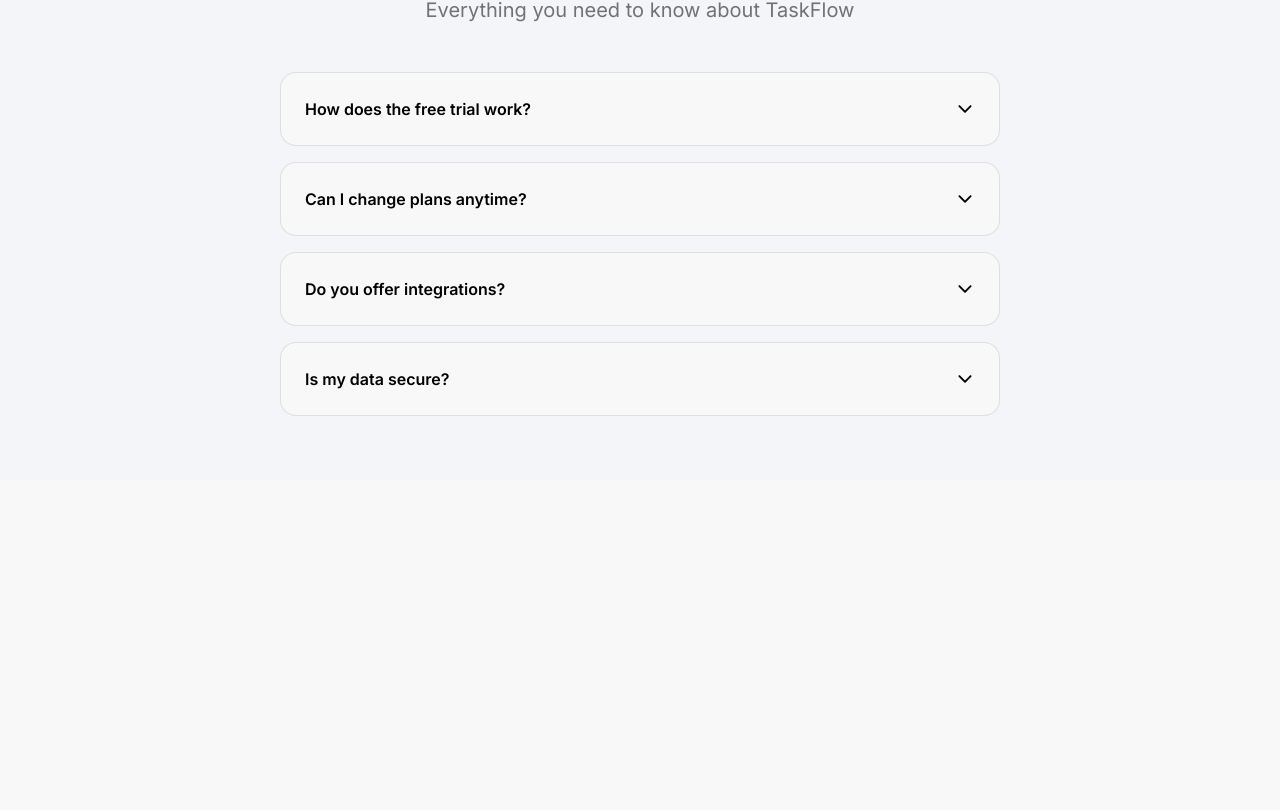
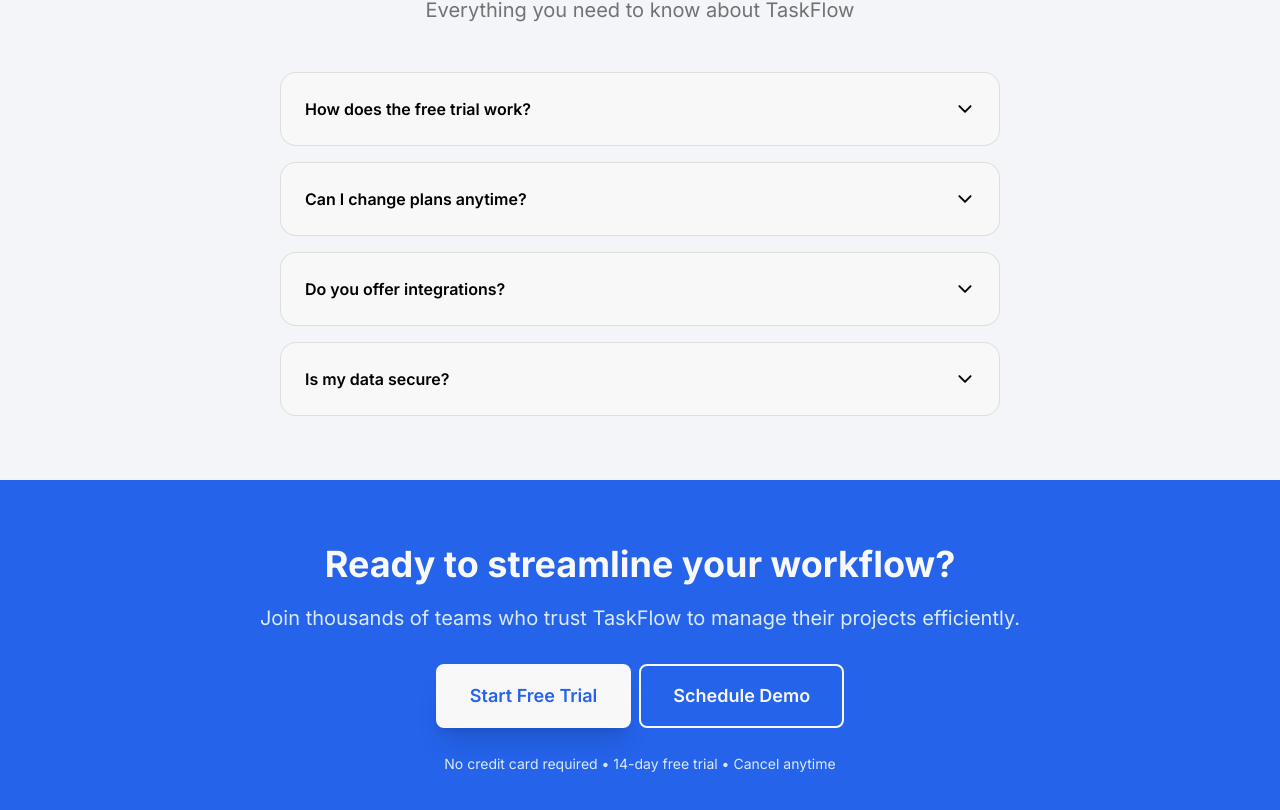
Before and after one commit to Chiemezie-Uchenwoke/taskflow, a React (Vite) app: page / in a window 1280 px wide. Shown: the part 2996-3806 px from the top of the page. Before the commit the page ends 3476 px from the top, so only its background shows below. Built offline with nearby package versions, Linux system fonts and the light colour scheme.

Commit message:
Complete CTA section

```diff
--- /dev/null
+++ b/src/components/CtaJoin/CtaJoin.jsx
@@ -0,0 +1,31 @@
+const CtaJoin = () => {
+    return (
+        <div className="bg-pri-blue py-16">
+            <div className="container flex flex-col items-center gap-5">
+                <h2 className="text-white-shade text-2xl sm:text-3xl lg:text-4xl font-bold text-center">
+                    Ready to streamline your workflow?
+                </h2>
+
+                <p className="text-blue-100 text-center lg:text-xl">
+                    Join thousands of teams who trust TaskFlow to manage their projects efficiently.
+                </p>
+
+                <div className="flex flex-col gap-2 w-full sm:flex-row sm:justify-center">
+                    <button className="capitalize bg-white-shade text-pri-blue py-2.5 lg:py-4 my-3 px-8 cursor-pointer border-2 border-white-shade hover:brightness-95 duration-200 rounded-lg self-stretch font-semibold lg:text-lg shadow-xl">
+                        start free trial
+                    </button>
+
+                    <button className="capitalize text-white-shade py-2.5 lg:py-4 my-3 px-8 cursor-pointer border-2 border-white-shade hover:bg-white-shade hover:text-pri-blue duration-200 rounded-lg self-stretch font-semibold lg:text-lg">
+                        Schedule Demo
+                    </button>
+                </div>
+
+                <p className="text-blue-100 text-sm relative -top-1.5">
+                    No credit card required • 14-day free trial • Cancel anytime
+                </p>
+            </div>
+        </div>
+    )
+}
+
+export default CtaJoin;
--- a/src/pages/HomePage.jsx
+++ b/src/pages/HomePage.jsx
@@ -5,6 +5,7 @@ import FeaturesSection from "../components/FeaturesSection/FeaturesSection";
 import Pricing from "../components/Pricing/Pricing";
 import ReviewsSection from "../components/Reviews/Reviews";
 import Faq from "../components/Faq/Faq";
+import CtaJoin from "../components/CtaJoin/CtaJoin";
 
 const HomePage = () => {
     return (
@@ -16,6 +17,7 @@ const HomePage = () => {
             <Pricing />
             <ReviewsSection />
             <Faq />
+            <CtaJoin />
         </>
     )
 }
```
